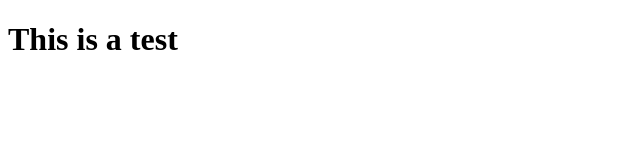
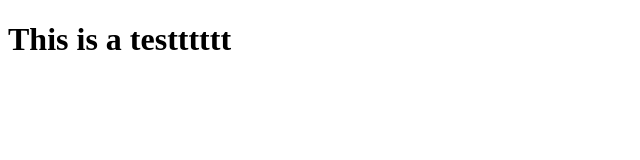
Before and after one commit to Noroff-FEU-Assignments/project-exam-1-MiaTexnes, a plain HTML site: page index.html in a window 1280 px wide. Shown: the full height of the page, 0-640 px from the left. Drawn offline with Linux system fonts and the light colour scheme.

Commit message:
test exam

```diff
--- a/index.html
+++ b/index.html
@@ -6,6 +6,6 @@
     <title>Document</title>
 </head>
 <body>
-    <h1>This is a test</h1>
+    <h1>This is a testttttt</h1>
 </body>
 </html>
```
